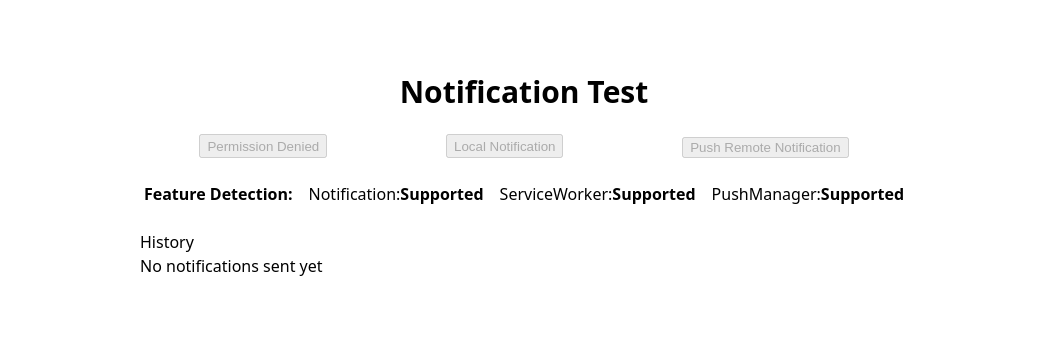
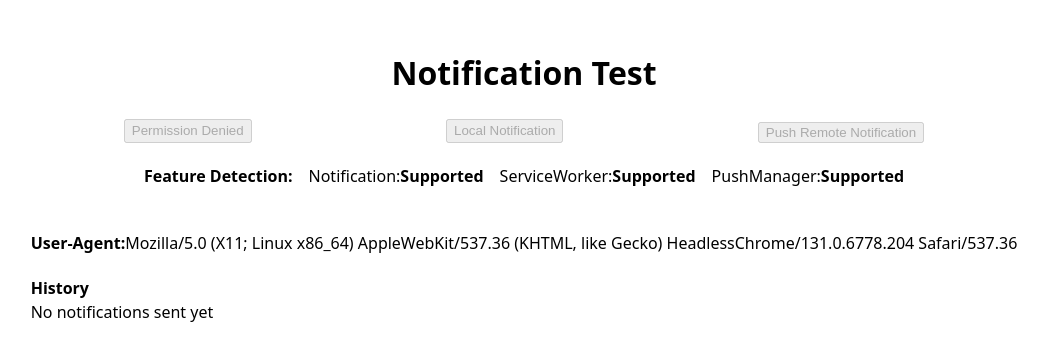
Before and after one commit to AdairLi2504/push-notification-test, a SvelteKit app: page / in a window 1280 px wide. Shown: the part 224-584 px from the top of the page, without its empty margins (116-1164 px from the left). Built offline with nearby package versions, Linux system fonts and the light colour scheme; what web-push would draw is missing.

Commit message:
user agent detector

```diff
--- a/src/routes/+page.svelte
+++ b/src/routes/+page.svelte
@@ -143,9 +143,9 @@
 	<meta name="description" content="A website that tests whether the browser can receive remote notifications." />
 </svelte:head>
 
-<main class="flex flex-col items-center min-w-3/5 gap-6">
-	<h1 class="text-3xl font-bold">Notification Test</h1>
-	<div class="flex flex-row justify-around w-full">
+<main class="flex flex-col items-center min-w-3/5">
+	<h1>Notification Test</h1>
+	<div class="flex flex-row justify-around w-full gap-2">
 		<button
 			onclick={requestPermission}
 			disabled={permission === "granted" || permission === "denied"}
@@ -163,8 +163,8 @@
 			>
 		</form>
 	</div>
-	<div class="flex flex-row gap-4">
-		<h3 class="font-bold">Feature Detection:</h3>
+	<div class="flex flex-row items-center gap-4">
+		<h4>Feature Detection:</h4>
 		<span
 			>Notification:<span class="font-semibold"
 				>{typeof window !== "undefined" && "Notification" in window
@@ -187,9 +187,11 @@
 			></span
 		>
 	</div>
+	<div class="flex flex-row items-center"><h4>User-Agent:</h4>{typeof window !== "undefined" && navigator.userAgent
+		 ? navigator.userAgent : "Unknown"}</div>
 	<div class="flex flex-row w-full justify-start">
 		<div>
-			<h2>History</h2>
+			<div class="font-bold">History</div>
 			{#if notifications.length === 0}
 				<p>No notifications sent yet</p>
 			{:else}
--- a/src/routes/layout.css
+++ b/src/routes/layout.css
@@ -4,4 +4,10 @@
   button {
     all: revert;
   }
+  h1 {
+    all: revert;
+  }
+  h4 {
+    all: revert;
+  }
 }
```
Also changed, not shown: 1 other file (tests, documents, lock files or other folders).
